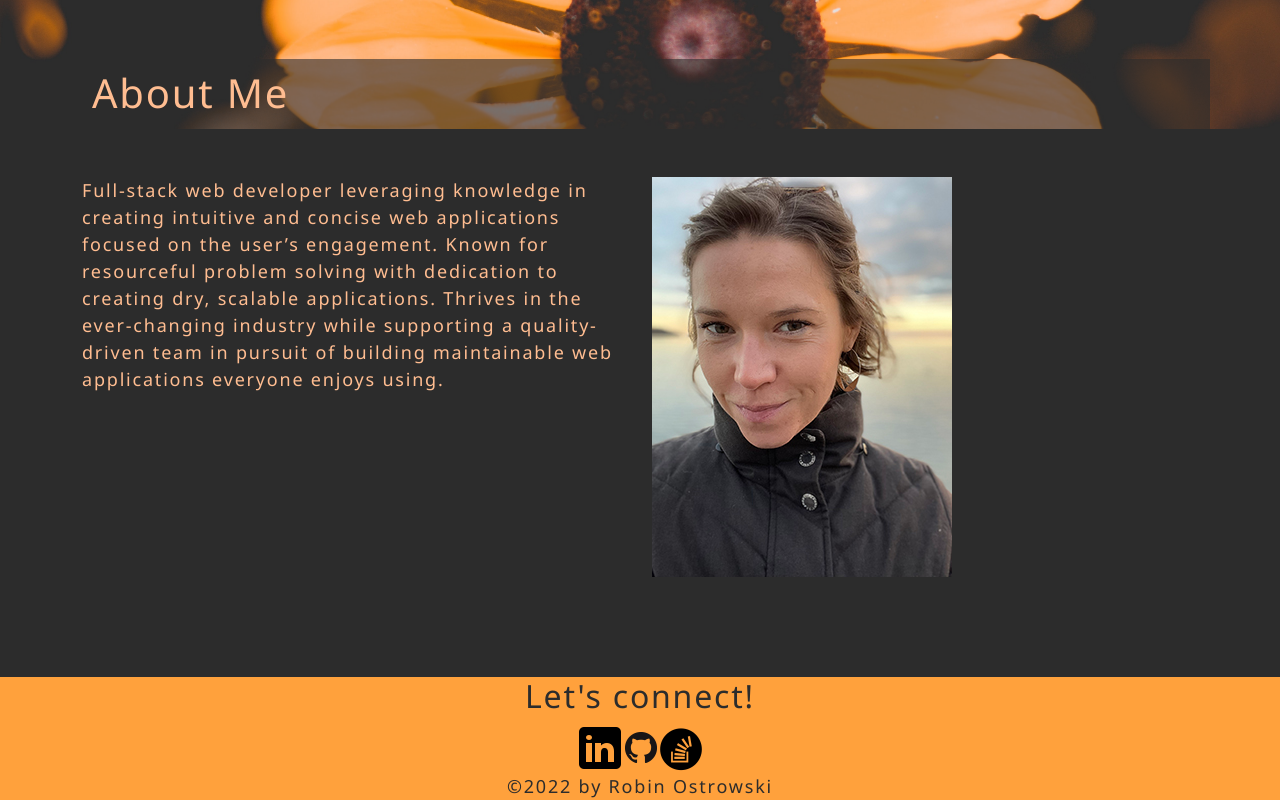
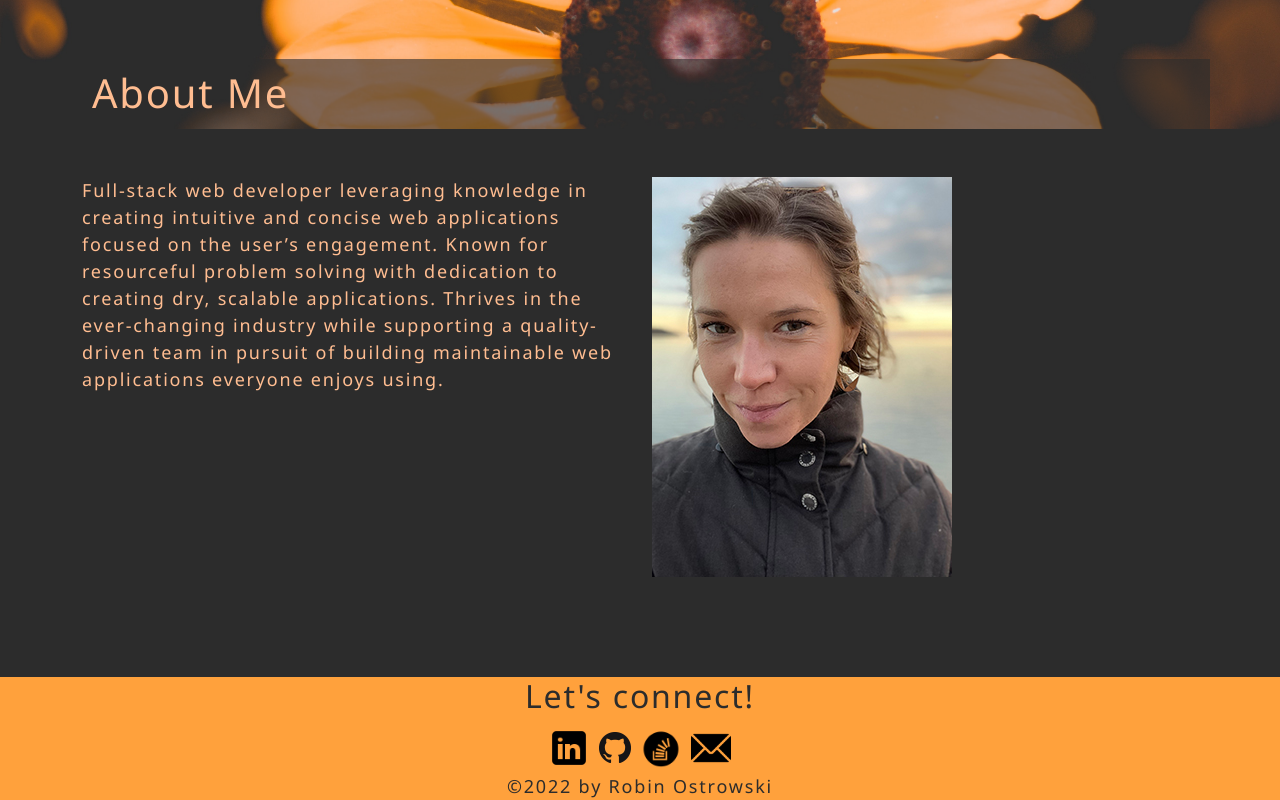
Before and after one commit to Bin-Ostrowski/portfolio-2022, a React (Create React App) app: page / in a window 1280 px wide. Shown: the part 239-1039 px from the top of the page. Built offline with nearby package versions, Linux system fonts and the light colour scheme.

Commit message:
add email icon to footer

```diff
--- a/src/components/Footer/index.js
+++ b/src/components/Footer/index.js
@@ -3,6 +3,7 @@ import { Container, Row, Col } from "react-bootstrap";
 import linkedIn from "../../assets/img/linkedIn.png";
 import gitHub from "../../assets/img/GitHub-Dark.png";
 import stackOverflow from "../../assets/img/stackoverflow.png";
+import email from "../../assets/img/email.png";
 
 export default function Nav() {
   const icons = [
@@ -21,6 +22,11 @@ export default function Nav() {
       img: stackOverflow,
       alt: "stack overflow Icon",
     },
+    {
+      href: "mailto:bin.ostrowski@gmail.com",
+      img: email,
+      alt: "email Icon",
+    }
   ];
 
   //declare icon state
@@ -45,7 +51,7 @@ export default function Nav() {
                 rel="noreferrer noopener"
                 className="flex-wrap"
               >
-                <img src={icons.img} style={{ width: "30" }} alt={icons.alt} />
+                <img className="icon" src={icons.img} alt={icons.alt} />
               </a>
             ))}
           </Col>
--- a/src/components/Resume/index.js
+++ b/src/components/Resume/index.js
@@ -27,8 +27,8 @@ const skills = [
   "Regex",
 ];
 
+// sort skills alphabeticaly
 const sortedSkills = skills.sort();
-console.log(sortedSkills)
 
 export default function Resume() {
   return (
--- a/src/index.css
+++ b/src/index.css
@@ -152,3 +152,12 @@ footer {
 .skills:hover {
   color: var(--tertiary);
 }
+
+.icon {
+  padding: 5px;
+  max-width: 50px;
+}
+
+.icon:hover {
+  color: var(--light);
+}
```
Also changed, not shown: src/assets/img/email.png (added).
